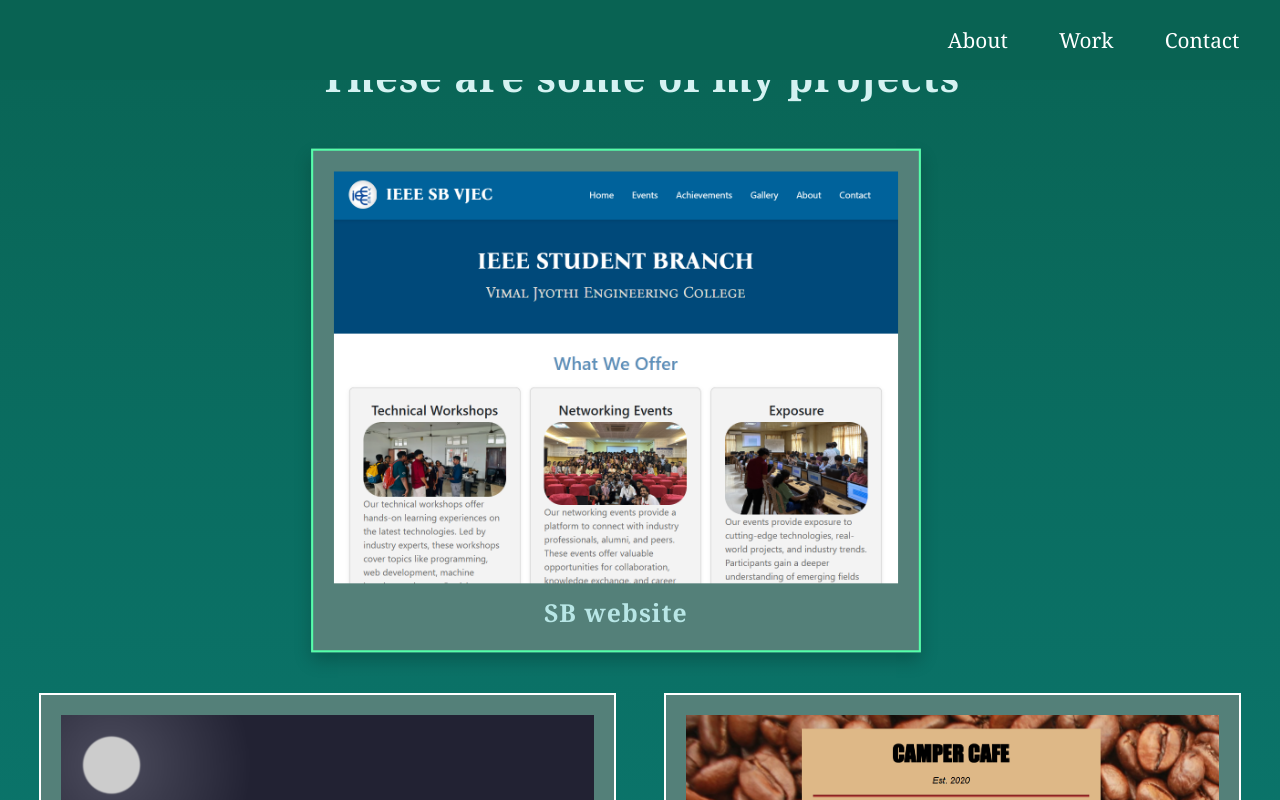
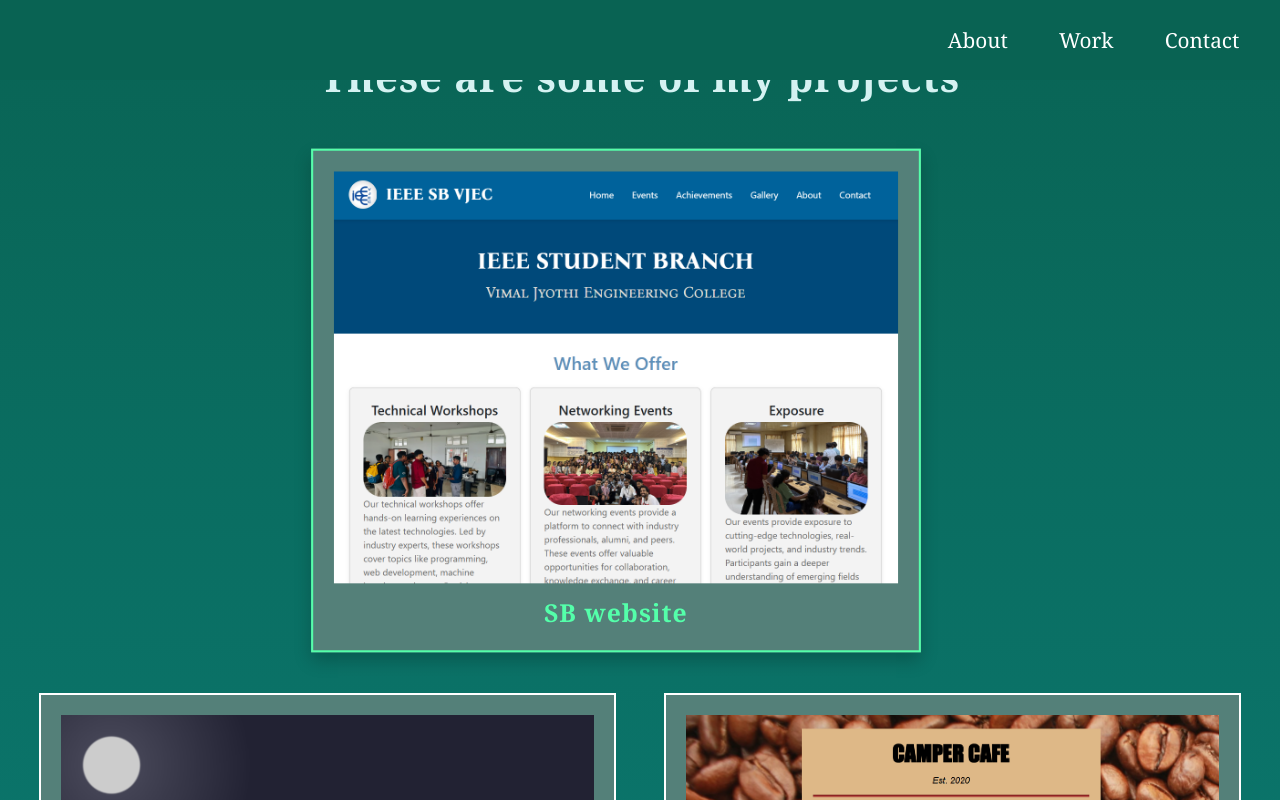
Before and after one commit to rohnroy0/my-portfolio, a plain HTML site: page index.html in a window 1280 px wide. In both pictures the pointer is over the element "SB website". Shown: the part 867-1667 px from the top of the page. Drawn offline with nearby package versions, Linux system fonts and the light colour scheme; a web font is replaced by a local one.

Commit message:
update the hover effect of card

```diff
--- a/styles.css
+++ b/styles.css
@@ -180,4 +180,9 @@ a:hover {
     transition: transform 0.3s ease, box-shadow 0.3s ease;
     border-color: #54ffaa ;
     z-index: 10;
+    color: #54ffaa !;
 }
+
+.card:hover p {
+  color: #54ffaa !important;
+}
```
